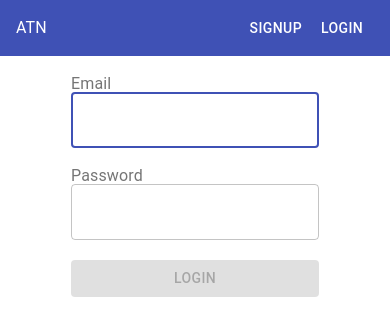
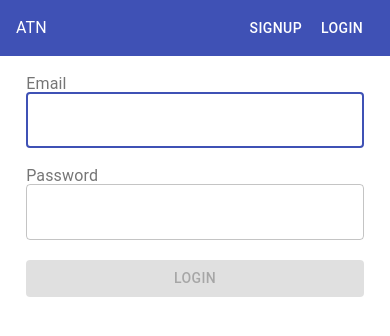
Before and after one commit to j33pan/notes-client, a React (Create React App) app: page /login in a window 390 px wide. Shown: the top 336 px of the page. Built offline with nearby package versions, Linux system fonts and the light colour scheme; what aws-amplify would draw is missing.

Commit message:
responsive form

```diff
--- a/src/pages/Login.js
+++ b/src/pages/Login.js
@@ -1,4 +1,4 @@
-import { Button, FormGroup, FormLabel, TextField, Typography } from '@material-ui/core';
+import { Button, FormGroup, FormLabel, TextField } from '@material-ui/core';
 import React from 'react';
 
 export default function Login() {
@@ -18,8 +18,7 @@ export default function Login() {
 
   return (
     <div>
-      <div style={{}}>
-        <form onSubmit={handlesubmit} noValidate>
+        <form onSubmit={handlesubmit} noValidate style={{width:'40vh', minWidth:300}}>
           <FormGroup>
             <FormLabel>Email</FormLabel>
             <TextField
@@ -52,6 +51,5 @@ export default function Login() {
           </Button>
         </form>
     </div>
-    </div>
   );
 }
```
Lines whose indentation alone changed are shown as unchanged.
